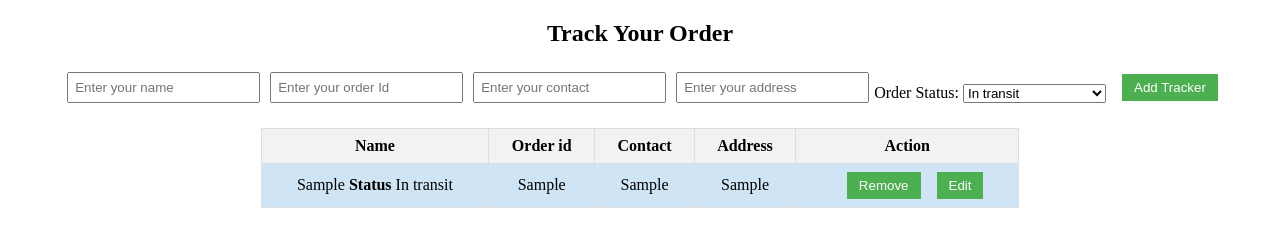
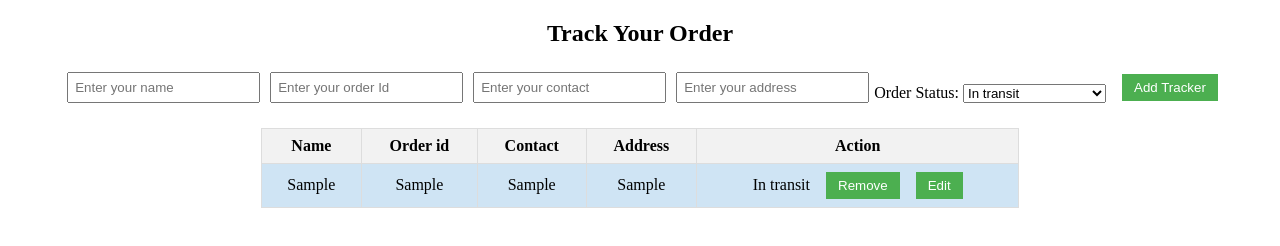
Before and after one commit to AmanReja/order-tracker, a plain HTML site: page index.html in a window 1280 px wide. Both pictures are taken after typing "Sample", "Sample", "Sample", "Sample" into the empty fields and a click on the button "Add Tracker". Drawn offline with Linux system fonts and the light colour scheme.

Commit message:
fixed lag

```diff
--- a/index.html
+++ b/index.html
@@ -12,7 +12,7 @@
     <form
       name="form"
       id="form"
-      onsubmit="addData(),event.preventDefault()"
+      onsubmit="addData(),stor(),event.preventDefault()"
       class="form-container"
     >
       <input required id="name" type="text" placeholder="Enter your name" />
--- a/sctipt.js
+++ b/sctipt.js
@@ -20,16 +20,16 @@ function addData() {
   var cell5 = row.insertCell(4);
   // var cell6 = row.insertCell(5);
 
-  str = selectedOpt.value;
+  let str = selectedOpt.value;
   console.log(str);
 
   //   cell5.appendChild(row.index);
 
-  cell1.innerHTML = `${name.value} <strong>Status</strong> ${str}`;
+  cell1.innerHTML = `${name.value}`;
   cell2.innerHTML = order.value;
   cell3.innerHTML = contact.value;
   cell4.innerHTML = address.value;
-  // cell5.innerHTML = str.value;
+  cell5.innerHTML = str;
 
   var button = document.createElement("button");
   var button2 = document.createElement("button");
@@ -92,9 +92,18 @@ function addData() {
     // cell2.remove(cell2);
     // cell3.remove(cell3);
     row.remove();
+    stor();
   });
   name.value = "";
   contact.value = "";
   address.value = "";
   order.value = "";
+  stor();
 }
+
+function stor() {
+  const aldata = {
+    tb: tBody.innerHTML
+  };
+  console.log(aldata);
+}
```
